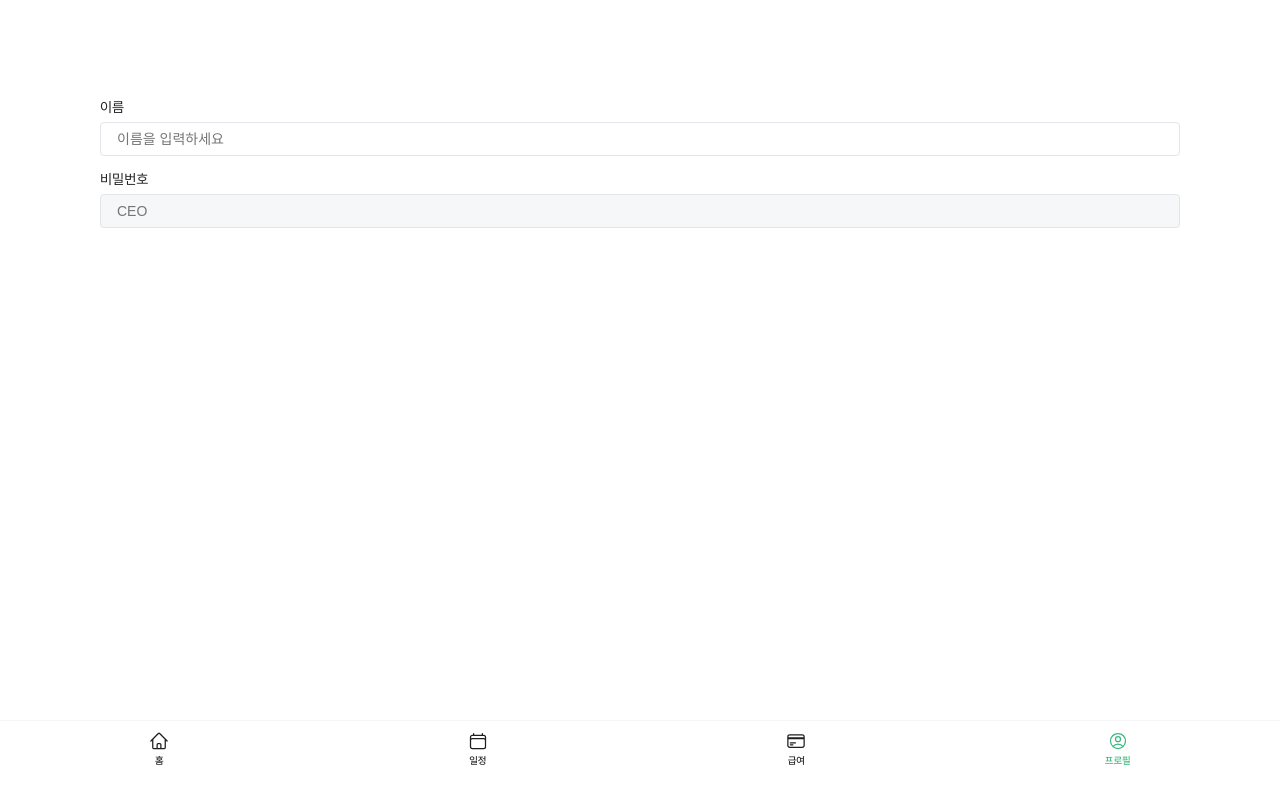
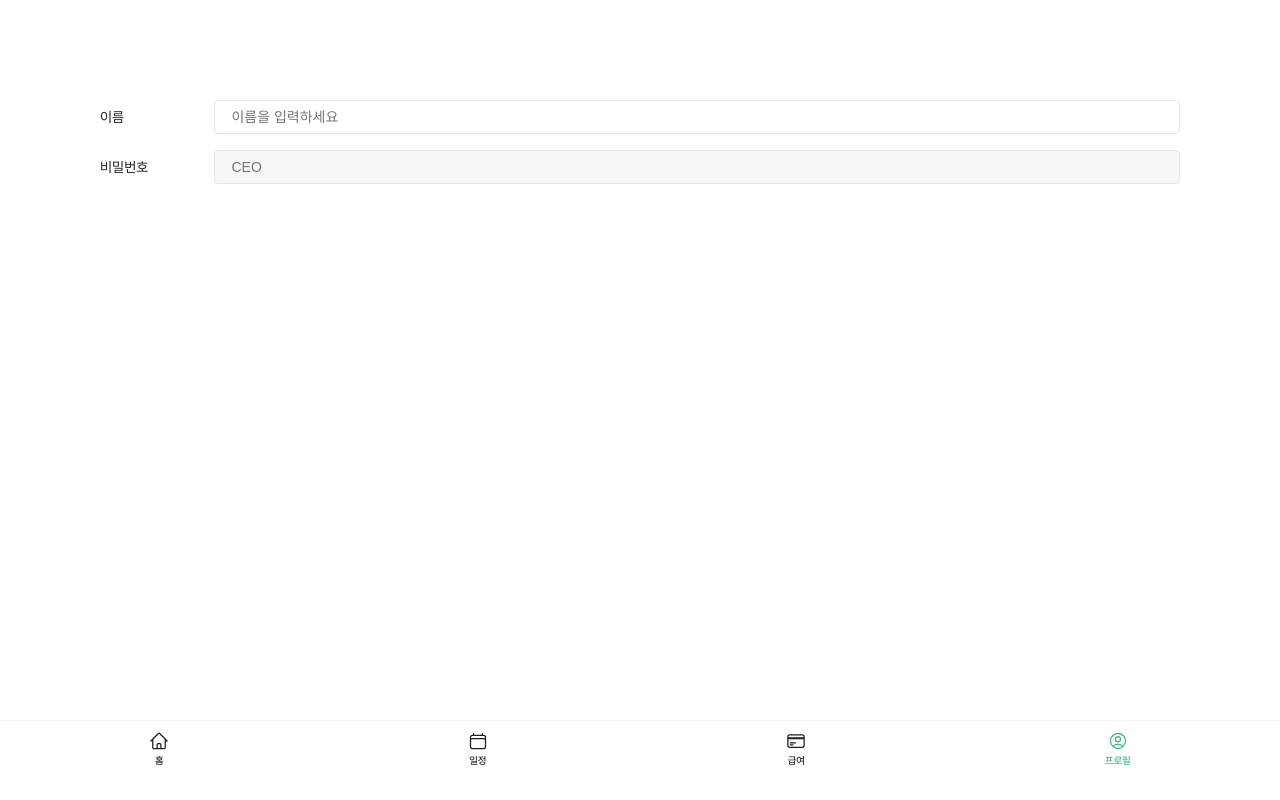
Before and after one commit to sjgaru-dev/toy2, a React (Vite) app: page /profile in a window 1280 px wide. Built offline with nearby package versions, Linux system fonts and the light colour scheme.

Commit message:
refactor: input 컴포넌트 정렬 수정 (#8)

```diff
--- a/src/components/common/Input.tsx
+++ b/src/components/common/Input.tsx
@@ -26,8 +26,9 @@ const Input = ({
   type = 'text',
 }: InputProps) => (
   <div css={wrapperStyle}>
-    <Field>
+    <Field css={fieldStyle}>
       {label && <Label css={labelStyle}>{label}</Label>}
+      <div css={inputWrapperStyle}>
         <InputFromUI
           value={value}
           onChange={(e) => onChange(e.target.value)}
@@ -37,25 +38,39 @@ const Input = ({
           type={type}
         />
         {isError && <Description css={errorStyle}>{errorMessage}</Description>}
+      </div>
       {readOnly && <div css={readOnlyStyle} />}
     </Field>
   </div>
 );
 
 const wrapperStyle = css`
-  display: inline-block;
+  display: block;
   margin-bottom: 1rem;
+  width: 100%;
+`;
+
+const fieldStyle = css`
+  display: flex;
+`;
+
+const inputWrapperStyle = css`
+  display: flex;
+  flex-direction: column;
   width: 100%;
 `;
 
 const labelStyle = css`
   display: flex;
-  margin-bottom: 0.5rem;
+  align-items: center;
+  justify-content: flex-start;
+  width: 8rem;
   font-size: ${theme.fontSizes.normal};
   color: ${theme.colors.black};
 `;
 
 const inputStyle = css`
+  flex-grow: 1;
   width: 100%;
   padding: 0.5rem 1rem;
   border: 1px solid ${theme.colors.lightGray};
@@ -71,6 +86,7 @@ const inputStyle = css`
 `;
 
 const errorStyle = css`
+  display: block;
   margin-top: 0.5rem;
   font-size: ${theme.fontSizes.normal};
   color: ${theme.colors.alertRed};
```
Lines whose indentation alone changed are shown as unchanged.
